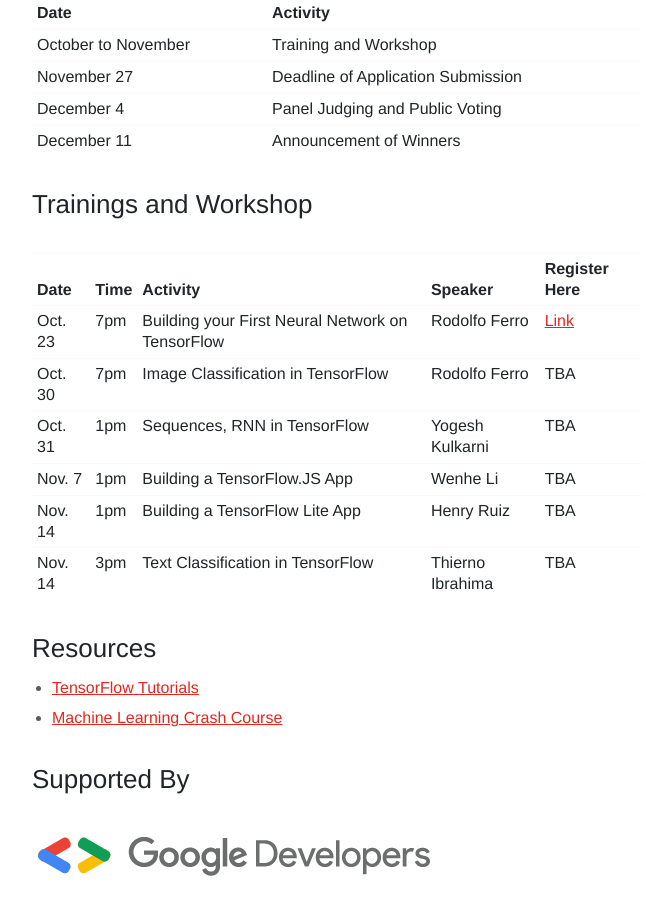
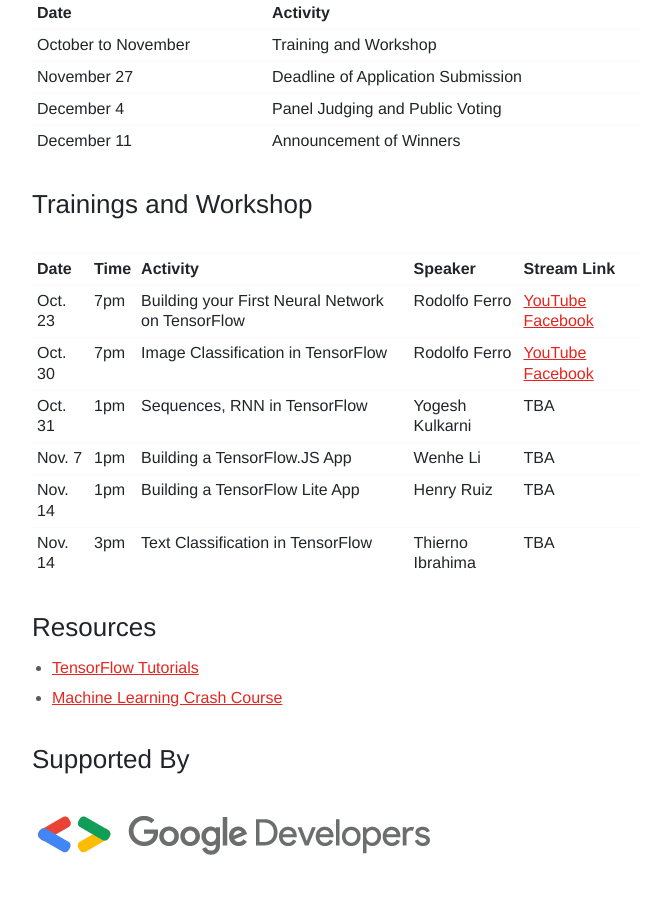
Before and after one commit to aipilipinas/aipilipinas.github.io, a Jekyll site: the page built from _events/tfshowcase.md, in a window 1280 px wide and 900 px high, scrolled down 2141 px. Shown: the whole window, without its empty margins (143-789 px from the left). Built offline with Jekyll 4.4.1, drawn with Linux system fonts in a browser that asks for light colours.

Commit message:
Update event details

```diff
--- a/_events/tfshowcase.md
+++ b/_events/tfshowcase.md
@@ -45,10 +45,10 @@
 
 ## Trainings and Workshop
 
-Date | Time | Activity | Speaker | Register Here
+Date | Time | Activity | Speaker | Stream Link
 --- | --- | --- | --- | ---
-Oct. 23 | 7pm | Building your First Neural Network on TensorFlow | Rodolfo Ferro | [Link](http://bit.ly/tfworkshop-1)
-Oct. 30 | 7pm | Image Classification in TensorFlow | Rodolfo Ferro | TBA
+Oct. 23 | 7pm | Building your First Neural Network on TensorFlow | Rodolfo Ferro | [YouTube](https://www.youtube.com/watch?v=WyTIbKWnl6E) [Facebook](https://www.youtube.com/watch?v=WyTIbKWnl6E)
+Oct. 30 | 7pm | Image Classification in TensorFlow | Rodolfo Ferro | [YouTube](https://www.youtube.com/watch?v=w_6mLDn_RbI) [Facebook](https://www.facebook.com/AIPilipinas/posts/873700633165134)
 Oct. 31 | 1pm | Sequences, RNN in TensorFlow | Yogesh Kulkarni | TBA
 Nov. 7 | 1pm | Building a TensorFlow.JS App | Wenhe Li | TBA
 Nov. 14 | 1pm | Building a TensorFlow Lite App | Henry Ruiz | TBA
```
